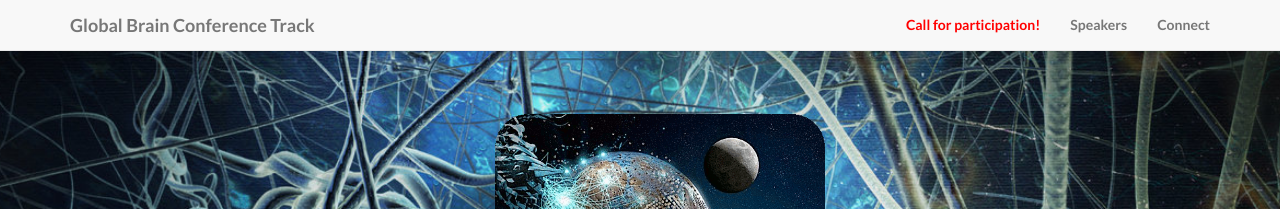
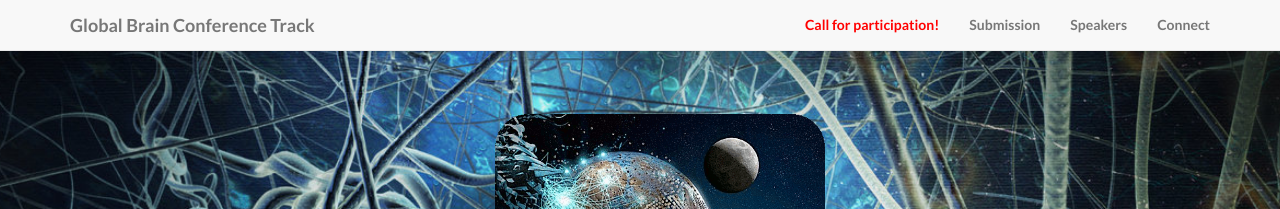
Before and after one commit to globalbraininstitute/vienna2015, a Jekyll site: the page built from index.html, in a window 1280 px wide. Shown: the top 209 px of the page. Built offline with Jekyll 4.4.1, drawn with Linux system fonts in a browser that asks for light colours.

Commit message:
Link to submission

```diff
--- a/_includes/navigation.html
+++ b/_includes/navigation.html
@@ -18,6 +18,10 @@
                     <a href="{{ relative }}files/CallforPapers.pdf"> <font color="red">Call for participation!</font> </a>
                 </li>
                 <li>
+                    <a href="http://summit.is4is.org/Submission" target="_blank">Submission</a>
+                </li>
+
+                <li>
                     <a href="{{site.baseurl}}/#speakers">Speakers</a>
                 </li>
                 <li>
```
